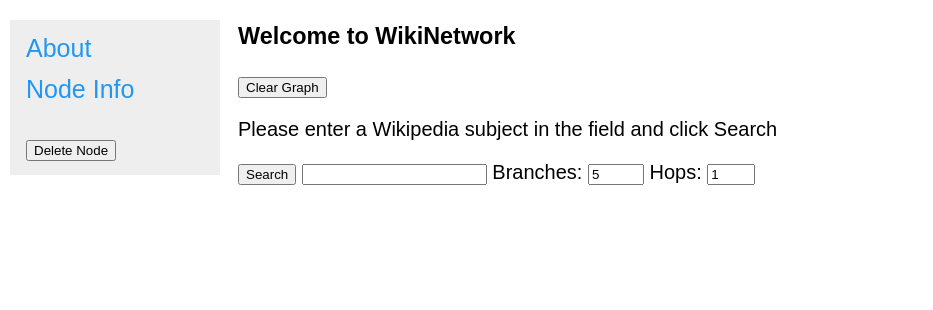
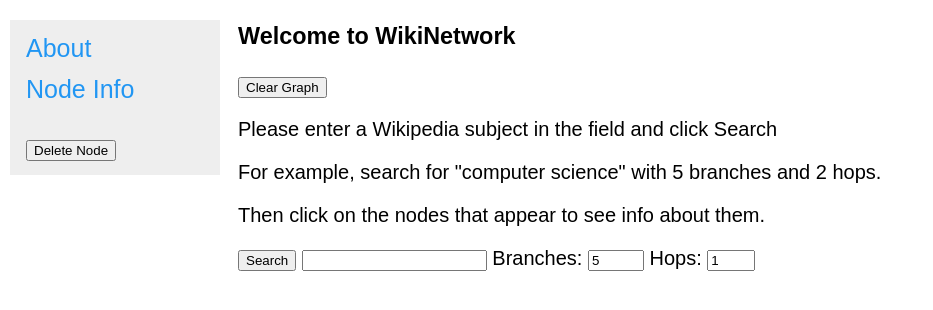
Before and after one commit to alexlk42/WikiNetwork, a website: page wikinetwork.htm in a window 1280 px wide. Shown: the whole page, without its empty margins (0-933 px from the left). Drawn offline with nearby package versions, Linux system fonts and the light colour scheme.

Commit message:
added an example

```diff
--- a/wikinetwork.htm
+++ b/wikinetwork.htm
@@ -53,6 +53,8 @@
 		  </form>
 
 		  <p>Please enter a Wikipedia subject in the field and click Search</p>
+			<p>For example, search for "computer science" with 5 branches and 2 hops.</p>
+      <p>Then click on the nodes that appear to see info about them.<p>
 			<button onclick="fetchGraph()" type="button">Search</button>
 			<input id="searchField" type="text">
       <label for="branchesField">Branches:</label>
```
